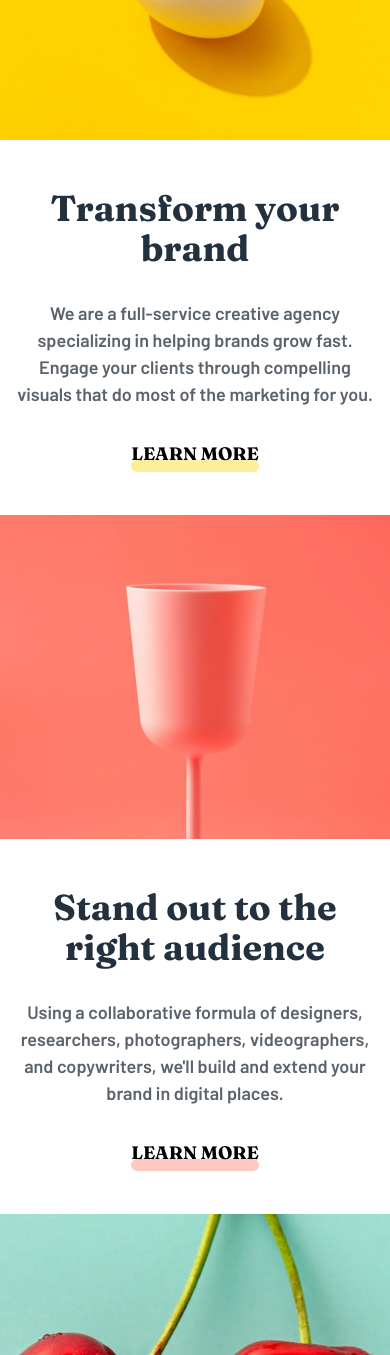
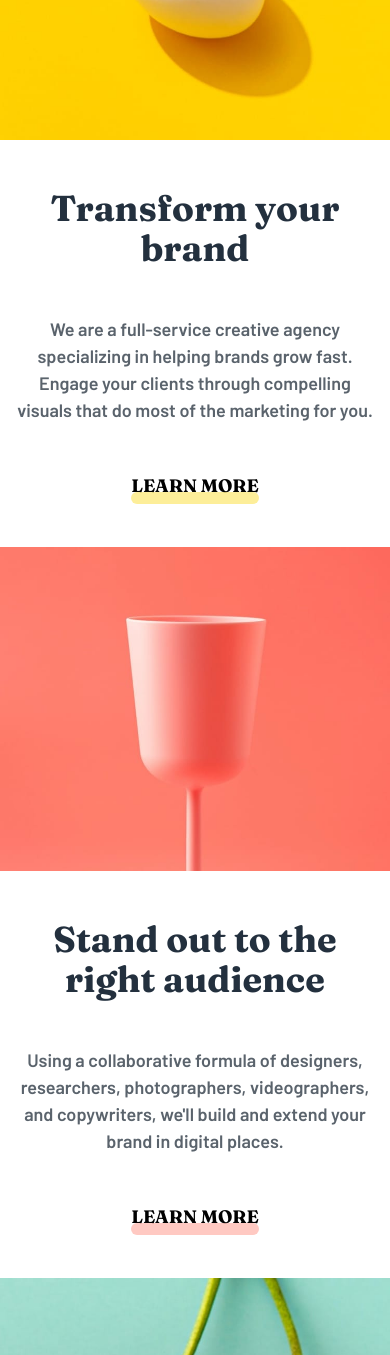
Before and after one commit to ronaldlamdev/sunnyside-react-typescript, a React (Vite) app: page / in a window 390 px wide. Shown: the part 860-2215 px from the top of the page. Built offline with nearby package versions, Linux system fonts and the light colour scheme.

Commit message:
added vertical margin to text divs paragraph element

```diff
--- a/src/assets/components/Main.tsx
+++ b/src/assets/components/Main.tsx
@@ -21,7 +21,7 @@ const Main = () => {
           <h1 className='text-[#23303e] text-4xl font-["Fraunces"]'>
             Transform your brand
           </h1>
-          <p className='text-[#5a636c] font-["Barlow"] xl:text-2xl'>
+          <p className='text-[#5a636c] font-["Barlow"] xl:text-2xl my-4'>
             We are a full-service creative agency
             specializing in helping brands grow fast.
             Engage your clients through compelling
@@ -44,7 +44,7 @@ const Main = () => {
           <h1 className='text-[#23303e] text-4xl font-["Fraunces"]'>
             Stand out to the right audience
           </h1>
-          <p className='text-[#5a636c] font-["Barlow"] xl:text-2xl'>
+          <p className='text-[#5a636c] font-["Barlow"] xl:text-2xl my-4'>
             Using a collaborative formula of designers,
             researchers, photographers, videographers,
             and copywriters, we'll build and extend your
--- a/src/index.css
+++ b/src/index.css
@@ -119,7 +119,7 @@ body {
 
 .transform-text-div {
   @apply w-full min-[565px]:order-first flex justify-center
-  gap-8 flex-col items-center text-center px-4 xl:px-16
+  gap-8 flex-col items-center text-center px-4 md:px-12 xl:px-16
   2xl:px-40 py-12 min-[565px]:text-left min-[565px]:items-start
 }
 
@@ -143,7 +143,7 @@ body {
 
 .standout-text-div {
   @apply w-full flex justify-center gap-8 flex-col items-center
-  text-center px-4 xl:px-16 2xl:px-40 py-12 min-[565px]:text-left
+  text-center px-4 md:px-12 xl:px-16 2xl:px-40 py-12 min-[565px]:text-left
   min-[565px]:items-start
 }
 
```
